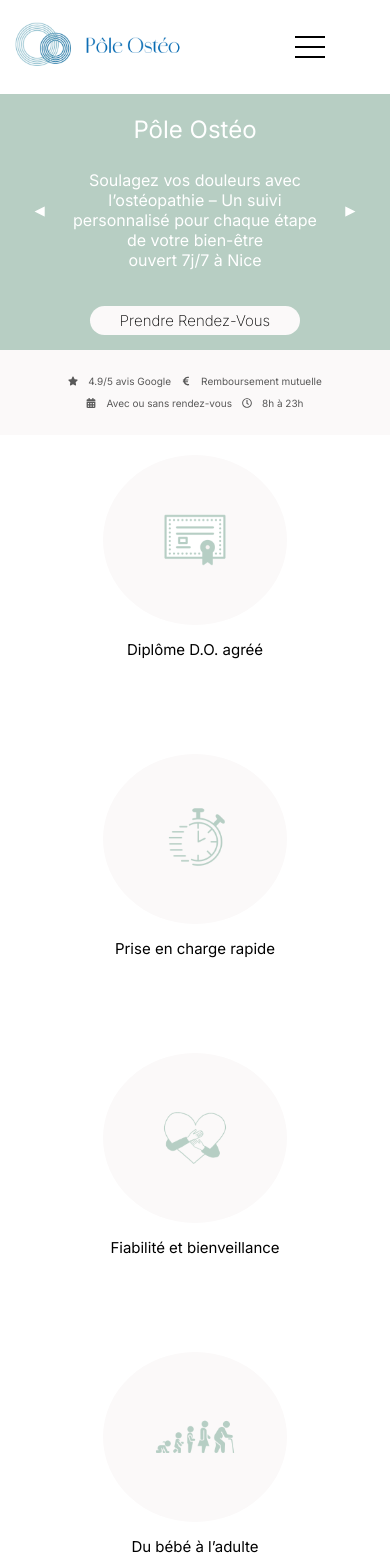
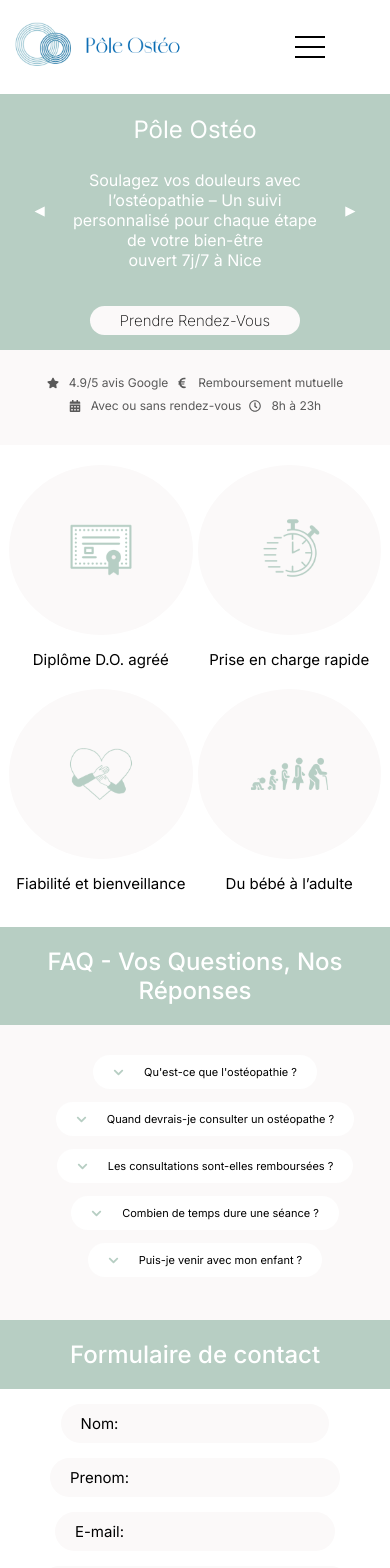
Before and after one commit to D-Fariello/Alois-Osteopath, a React (Vite) app in the folder osteopath-project/: page / in a window 390 px wide. Shown: the top 1568 px of the page. Built offline with nearby package versions, Linux system fonts and the light colour scheme; a web font is replaced by a local one.

Commit message:
style (Mobile Version): adjusting contact form (WIP)

```diff
--- a/osteopath-project/src/components/Header.jsx
+++ b/osteopath-project/src/components/Header.jsx
@@ -53,9 +53,9 @@
           <li>
             <a href="#faq-section">FAQ</a>
           </li>
-          {/* <li>
+          <li>
             <a href="#a-propos">À propos</a>
-          </li> */}
+          </li>
           <li>
             <a href="#contact"> Contact</a>
           </li>
--- a/osteopath-project/src/style/_base.scss
+++ b/osteopath-project/src/style/_base.scss
@@ -227,9 +227,10 @@
   justify-content: center;
 }
 
-img.degree-icon, .heart-icon,
+img.degree-icon,
+.heart-icon,
 .timer-icon,
-.baby-icon  {
+.baby-icon {
   height: 100px;
   border: none;
   background-color: variables.$cards-backgroud-color;
@@ -338,7 +339,8 @@
   .input-last-name,
   .input-name,
   .input-email,
-  .phone-number, .message{
+  .phone-number,
+  .message {
     display: flex;
     gap: 30px;
     background-color: variables.$cards-backgroud-color;
@@ -357,7 +359,6 @@
     padding-right: 380px;
     padding-bottom: 150px;
     margin-bottom: 10px;
-
   }
 
   input#last-name,
@@ -374,8 +375,7 @@
     align-items: center;
     justify-content: center;
 
-
-  .submit-button{
+    .submit-button {
       @include mixins.button-style;
       background-color: #b7cec3;
       display: flex;
@@ -396,7 +396,8 @@
     align-items: center;
     justify-content: space-between;
 
-    .button-nav, .button-header {
+    .button-nav,
+    .button-header {
       display: none;
     }
 
@@ -408,7 +409,7 @@
       cursor: pointer;
       width: 30px;
       height: 30px;
-      margin-left:10%;
+      margin-left: 10%;
 
       span {
         display: block;
@@ -429,7 +430,7 @@
         align-items: center;
         position: absolute;
         top: 60px;
-        left: 0;
+        left: 20px;
         width: 100%;
         background-color: variables.$background-color;
         padding: 10px 0;
@@ -444,12 +445,12 @@
 
   .general-info {
     display: flex;
-    gap: 10px;
+    gap: 8px;
     flex-wrap: wrap;
-    padding-bottom: 60px;
+    padding-bottom: 70px;
 
     .info-item {
-      font-size: 10px;
+      font-size: 12px;
     }
   }
 
@@ -460,6 +461,12 @@
     justify-content: center;
     margin-top: 5%;
     flex-wrap: wrap;
+    gap: 5px;
+  }
+
+  h2.faq-title {
+    display: flex;
+    text-align: center;
   }
 
   .faq-items {
@@ -468,13 +475,13 @@
     align-items: center;
     background-color: #fbf9f9;
     margin-top: 0;
-  padding-top: 30px;
-  padding-bottom: 30px;
 
-  .faq-question {
+
+    .faq-question, .faq-answer {
       font-family: "Inter";
-    font-size: 10px;
+      font-size: 11px;
       width: 100%;
+      padding: 10px;
     }
   }
 
@@ -484,19 +491,23 @@
     flex-wrap: wrap;
     align-content: center;
 
+
     .names {
       display: flex;
       flex-direction: column;
+      align-items: center;
     }
     .contacts {
       display: flex;
       flex-direction: column;
+      justify-content: center;
+      align-items: center;
     }
 
     .message {
+      display: flex;
       padding-right: 100px;
+      flex-direction: column;
     }
   }
-
-
 }
```
Lines whose indentation alone changed are shown as unchanged.
